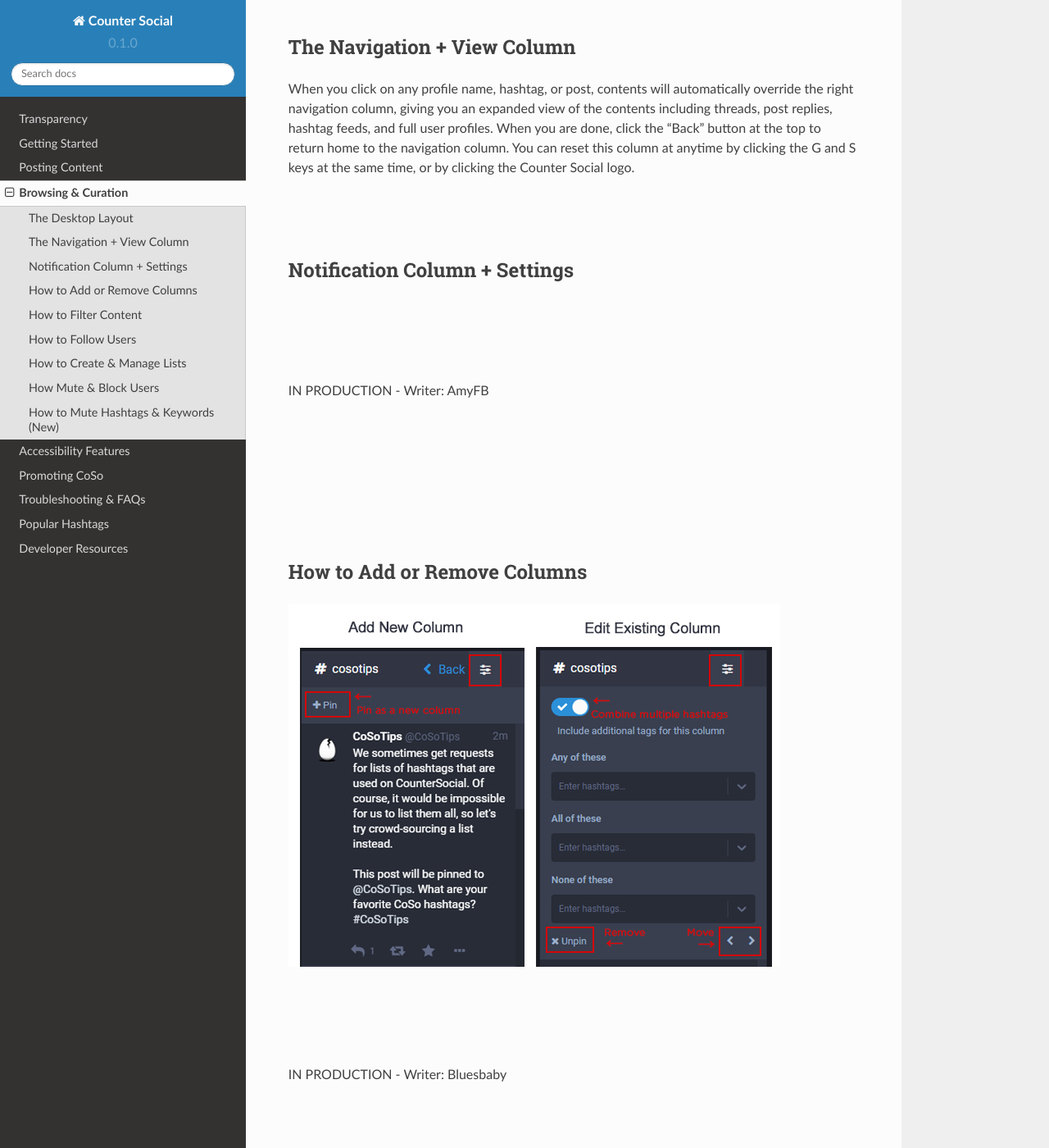
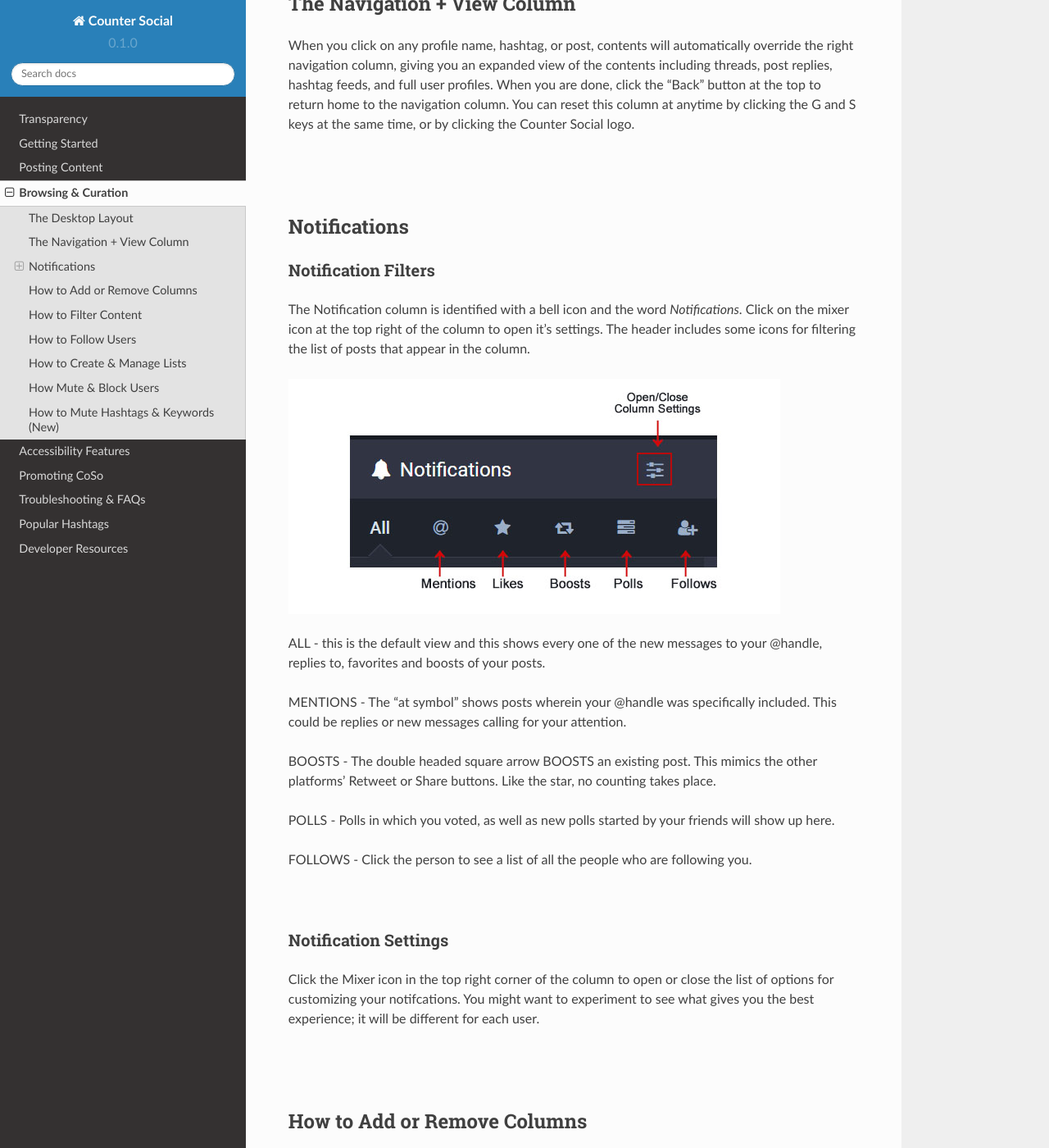
Before and after one commit to itskel/userguide, a Sphinx documentation site: the page built from docs/source/browsing-and-curation.rst, in a window 1280 px wide and 1400 px high, scrolled down 1208 px. Shown: the whole window at 82% size. Built offline with Sphinx 7.4.7 and the Read the Docs theme 2.0.0, drawn with Linux system fonts in a browser that asks for light colours; pages that are not in the unit, such as notebooks, are missing from menus.

Commit message:
Update browsing-and-curation.rst

```diff
--- a/docs/source/browsing-and-curation.rst
+++ b/docs/source/browsing-and-curation.rst
@@ -1,7 +1,7 @@
 Browsing & Curation
 =====
 
-.. note:: Last Updated: November 9, 2022.
+Last Updated: November 9, 2022.
 
 The Desktop Layout
 ------------
@@ -23,17 +23,32 @@
 
 |
 |
-Notification Column + Settings
+Notifications
 ------------
+
+Notification Filters
+^^^^^^^^^^
+
+The Notification column is identified with a bell icon and the word *Notifications*. Click on the mixer icon at the top right of the column to open it's settings. The header includes some icons for filtering the list of posts that appear in the column.
+
+.. image:: img_notificationfilters.jpg
+
+ALL - this is the default view and this shows every one of the new messages to your @handle, replies to, favorites and boosts of your posts.
+
+MENTIONS - The “at symbol” shows posts wherein your @handle was specifically included. This could be replies or new messages calling for your attention.
+
+BOOSTS - The double headed square arrow BOOSTS  an existing post. This mimics the other platforms’  Retweet or Share buttons. Like the star, no counting takes place.
+
+POLLS - Polls in which you voted, as well as new polls started by your friends will show up here.
+
+FOLLOWS - Click the person to see a list of all the people who are following you.
+
 |
-|
-|
-|
-| IN PRODUCTION - Writer: AmyFB
-|
-|
-|
-|
+Notification Settings
+^^^^^^^^^^
+
+Click the Mixer icon in the top right corner of the column to open or close the list of options for customizing your notifcations. You might want to experiment to see what gives you the best experience; it will be different for each user.
+
 
 |
 |
```
